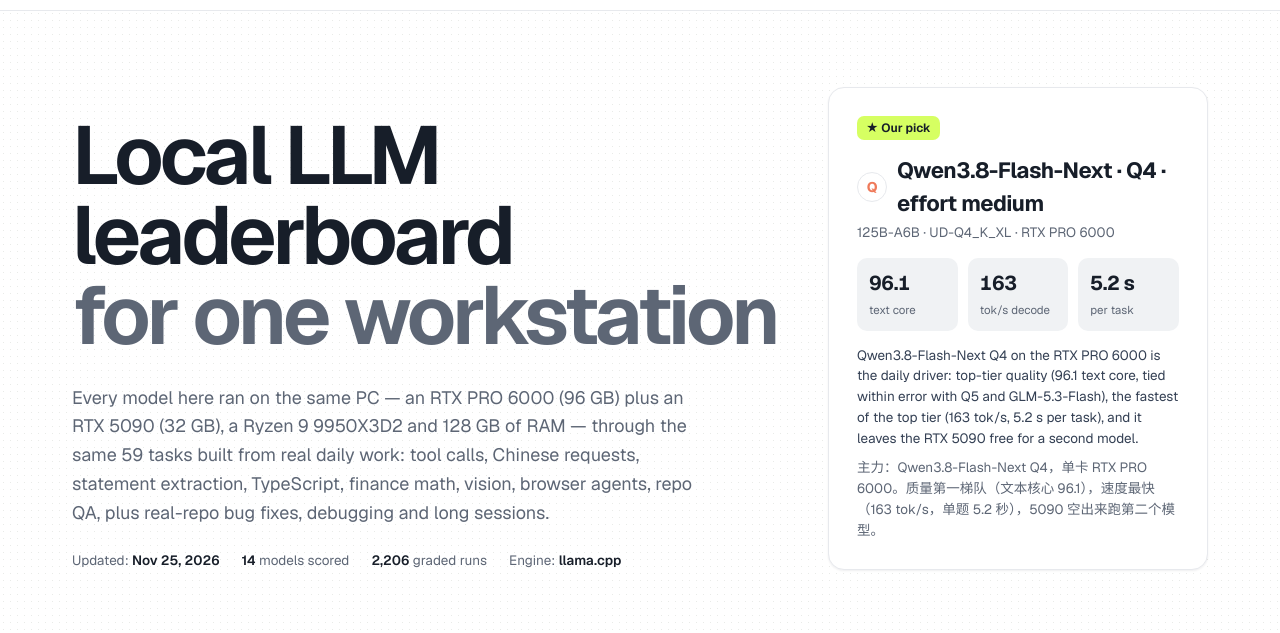
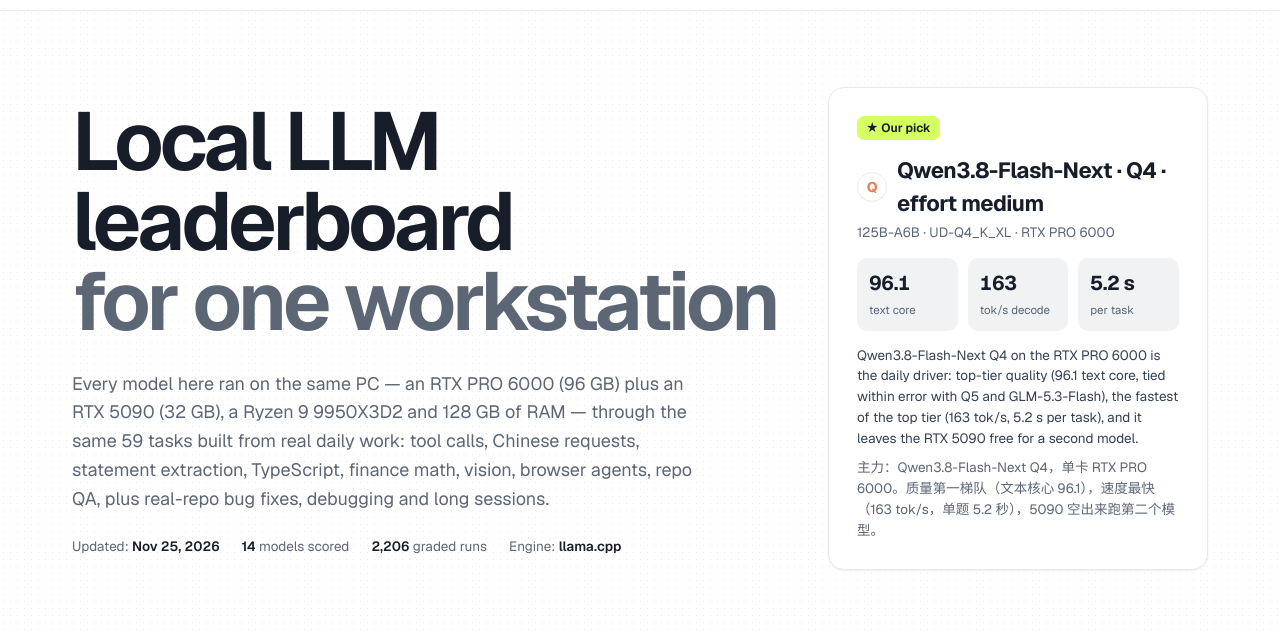
Before and after one commit to wzhaoMS/local-llm-leaderboard, a plain HTML site: page index.html in a window 1280 px wide. Shown: the part 102-735 px from the top of the page. Drawn offline with Linux system fonts and the light colour scheme.

Commit message:
Center the hero columns
Co-authored-by: Copilot App <223556219+Copilot@users.noreply.github.com>

```diff
--- a/src/base.css
+++ b/src/base.css
@@ -87,7 +87,7 @@ button { font: inherit; color: inherit; }
 .lb-btn:hover { border-color: #cfd4da; }
 
 /* ---------- hero ---------- */
-.lb-hero { padding: 76px 32px 24px; display: grid; grid-template-columns: minmax(0, 1fr) 380px; gap: 48px; align-items: end; }
+.lb-hero { padding: 76px 32px 24px; display: grid; grid-template-columns: minmax(0, 1fr) 380px; gap: 48px; align-items: center; }
 .lb-hero h1 { font-size: clamp(44px, 6.4vw, 84px); line-height: .98; letter-spacing: -.045em; font-weight: 650; margin: 0 0 28px; }
 .lb-hero h1 span { color: var(--muted); }
 .lb-hero p { font-size: 18px; color: var(--muted); max-width: 640px; margin: 0 0 22px; line-height: 1.6; }
```
Also changed, not shown: assets/og.png.
